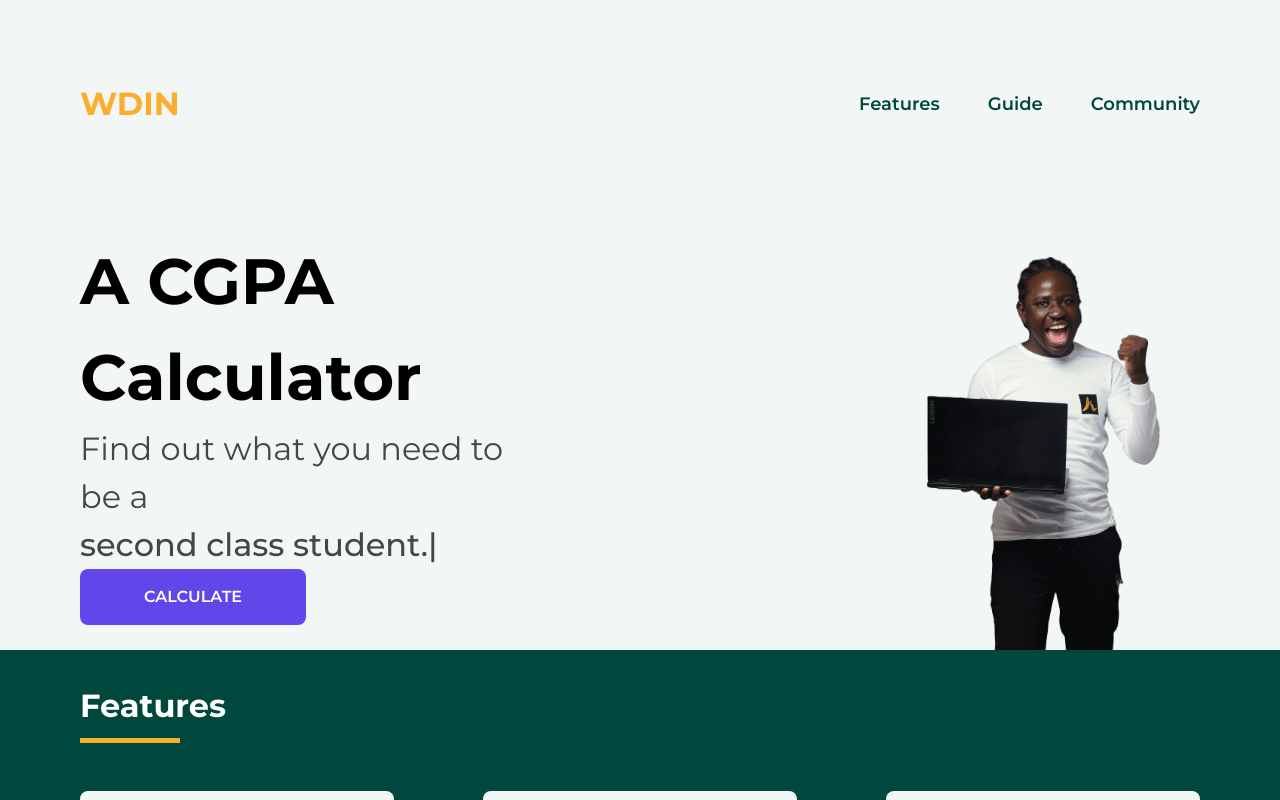
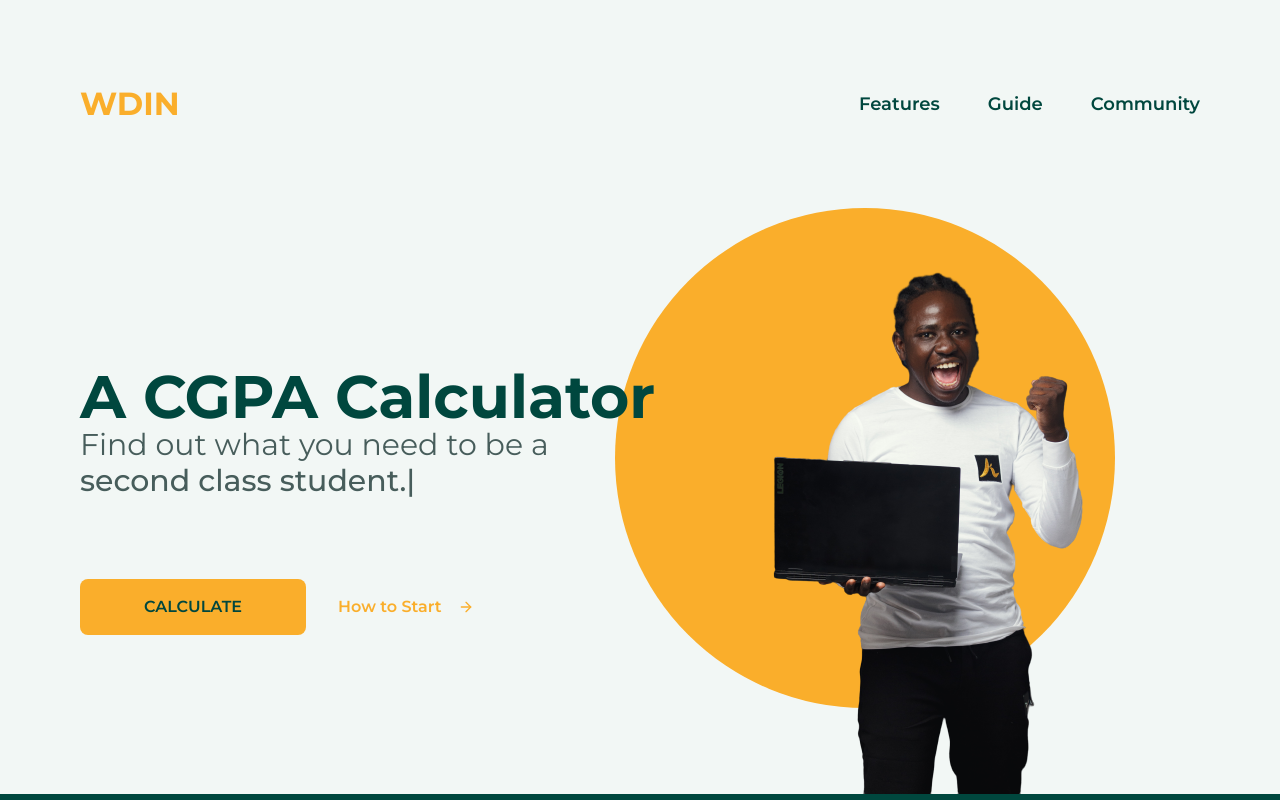
Before and after one commit to Hemephelus/what-do-i-need, a React (Create React App) app: page / in a window 1280 px wide. Shown: the top 800 px of the page. Built offline with nearby package versions, Linux system fonts and the light colour scheme; the HTML template or start-up script is replaced by a standard one; a web font is replaced by a local one.

Commit message:
finished home page redesign

```diff
--- a/src/App.css
+++ b/src/App.css
@@ -25,17 +25,21 @@ button{
   /* font-size: 12px; */
 }
 .feature{
-  @apply flex flex-col items-center gap-4 bg-mode-card-bg-dark p-8 rounded-lg md:min-w-[200px] md:max-w-[500px] md:gap-2 md:items-start md:text-left ;
+  @apply flex flex-col items-center gap-4 bg-mode-card-bg-dark p-8 rounded-lg lg:min-w-[200px] lg:max-w-[500px] lg:gap-2 lg:items-start lg:text-left ;
 }
 .feature > p{
-  @apply  text-mode-card-paragraph-dark font-medium text-[12px] md:text-[16px] max-w-[250px];
+  @apply  text-mode-card-paragraph-dark font-medium text-[12px] lg:text-[16px] max-w-[250px];
 }
 
 .feature > h1{
-  @apply text-mode-card-headline-dark font-semibold text-[16px] mt-[20px] md:text-[20px];
+  @apply text-mode-card-headline-dark font-semibold text-[16px] mt-[20px] lg:text-[20px];
 }
 .feature > a{
-  @apply text-mode-link text-[12px] font-medium cursor-pointer underline underline-offset-8  flex items-center gap-2 hover:text-mode-card-paragraph-dark hover:scale-95 md:text-[16px];
+  @apply text-mode-link text-[12px] font-medium cursor-pointer underline underline-offset-8  flex items-center gap-2 hover:text-mode-card-paragraph-dark hover:scale-95 lg:text-[16px];
+}
+
+.Hero-sub-headline p{
+  @apply  lg:text-3xl lg:text-mode-paragraph-light lg:font-medium
 }
 
 
@@ -71,28 +75,7 @@ button{
 
 
 
-.App-body{
-  display: flex;
-  flex-direction: column;
-  align-items: flex-start;
-  text-align: left;
-}
 
-.Hero-headline{
-  font-size: 64px;
-  font-weight: bold;
-}
-.Hero-sub-headline{
-  font-size: 32px;
-  font-weight: 400;
-  color: #464646;
-}
-
-.Hero-sub-headline p{
-  font-size: 32px;
-  font-weight: 500;
-  color: #464646;
-}
 
 
 
@@ -102,23 +85,8 @@ button:hover{
    scale: 105%;
 }
 
-.Primary-button{
-  background: #6246EA;
-  color: #FFFFFE;
-  border-radius: 8px;
-}
-.Secondary-button{
-  background: #FFFFFE;
-  color: #6246EA;
-  border-radius: 8px;
-}
 
-.Hero-buttons{
-  display: flex;
-  gap: 32px;
-  flex-direction: row;
-  align-items: flex-start;
-}
+
 
 
 
--- a/src/components/HomepageBody.jsx
+++ b/src/components/HomepageBody.jsx
@@ -11,15 +11,19 @@ import HeroImage from "../assets/home-page/Hero_Image.png"
 const HomepageBody = () => {
   return (
     <div>
-         <div className="flex flex-col justify-center items-center text-center App-body">
-        <div className="flex flex-col gap-[40px] overflow-hidden md:w-full  md:px-20 md:flex-row md:gap-[30%] md:items-center">
+         <div className="flex flex-col justify-center items-center text-center lg:text-left lg:items-start">
+
+
+
+          {/* HERO SECTION */}
+        <div className="flex flex-col gap-[40px] overflow-hidden lg:w-full  lg:px-20 lg:flex-row lg:justify-between lg:items-center">
+         <div className='flex flex-col gap-4 lg:gap-20 py-16'>
          <div>
-         <div>
-            <h1 className=" text-[32px] font-bold sm: Hero-headline">
+            <h1 className=" text-[32px] font-bold text-mode-headline-light  lg:text-6xl ">
               A CGPA Calculator
             </h1>
             <div>
-              <h3 className="text-[16px] Hero-sub-headline">
+              <h3 className="text-[16px] font-normal text-mode-paragraph-light lg:text-3xl Hero-sub-headline">
                 Find out what you need to be a
                 <Typical
                   steps={[
@@ -36,31 +40,35 @@ const HomepageBody = () => {
               </h3>
             </div>
           </div>
-          <div className="flex flex-col items-center gap-[16px] Hero-buttons">
+          <div className="flex flex-col items-center gap-[16px] lg:flex-row lg:[32px] lg:items-center ">
             <Link to="/your-details">
-            <button className="bg-[#6246EA] text-[#fffffe] rounded-lg px-[64px] py-[16px] font-semibold Primary-button">
+            <button className="bg-mode-button-bg-light text-mode-button-text-light font-semibold px-[32px] py-[8px] lg:rounded-lg lg:px-[64px] lg:py-[16px] ">
               CALCULATE
             </button>
             </Link>
-            {/* <button className="bg-[#FFFFFE] text-[#6246EA] rounded-lg px-[16px] py-[8px] font-semibold Secondary-button">
-              Comprehensive Calculation
-            </button> */}
+            <a className="text-mode-button-bg-light rounded-lg flex gap-2 lg:gap-4 items-center px-[16px] py-[8px] font-semibold hover:text-mode-button-text-light hover:scale-95" href='#How to Start '>
+              How to Start
+              <FiArrowRight/>
+            </a>
           </div>
          </div>
 
 
-          <div className='relative overflow-visible bg-contain lol' >
-            {/* <div className="w-[500px] h-[500px] rounded-full absolute -right-[30%] -z-10 bg-mode-link"></div> */}
-            <img src={HeroImage} alt="Hero" className='w-full h-full'/>
+          <div className='relative overflow-visible h-full lg:mr-16' >
+            <div className="w-[350px] h-[350px] lg:w-[500px] lg:h-[500px] rounded-full absolute lg:right-[5%] -z-10  bg-mode-link"></div>
+            <img src={HeroImage} alt="Hero" className='w-full h-full object-cover'/>
           </div>
         </div>
 
-        <div className="flex flex-col gap-12 items-center p-8 bg-mode-bg-dark w-full md:px-20 md:items-start   ">
-          <div className="flex flex-col gap-[8px] items-center md:items-start ">
-            <h1 className="text-[20px] font-bold md:text-[32px] text-mode-headline-dark" id='Features'>Features</h1>
-            <div className="w-[50px] h-[5px] bg-mode-link md:h-[5px] md:w-[100px]"></div>
+
+
+    {/* FEATURES */}
+        <div className="flex flex-col gap-12 items-center p-8 bg-mode-bg-dark w-full lg:px-20    ">
+          <div className="flex flex-col gap-[8px] items-center  ">
+            <h1 className="text-[20px] font-bold lg:text-[32px] text-mode-headline-dark" id='Features'>Features</h1>
+            <div className="w-[50px] h-[5px] bg-mode-link lg:h-[5px] lg:w-[100px]"></div>
           </div>
-          <div className="flex  flex-col gap-[40px] md:flex-row md:flex-wrap md:justify-between ">
+          <div className="grid grid-cols-1 gap-16 lg:grid-cols-2 ">
             <div className="feature">
               <figure>
                 <img
@@ -119,6 +127,11 @@ const HomepageBody = () => {
             </div>
           </div>
         </div>
+
+
+
+        {/* HOW TO START */}
+        <div></div>
       </div>
     </div>
   )
```
